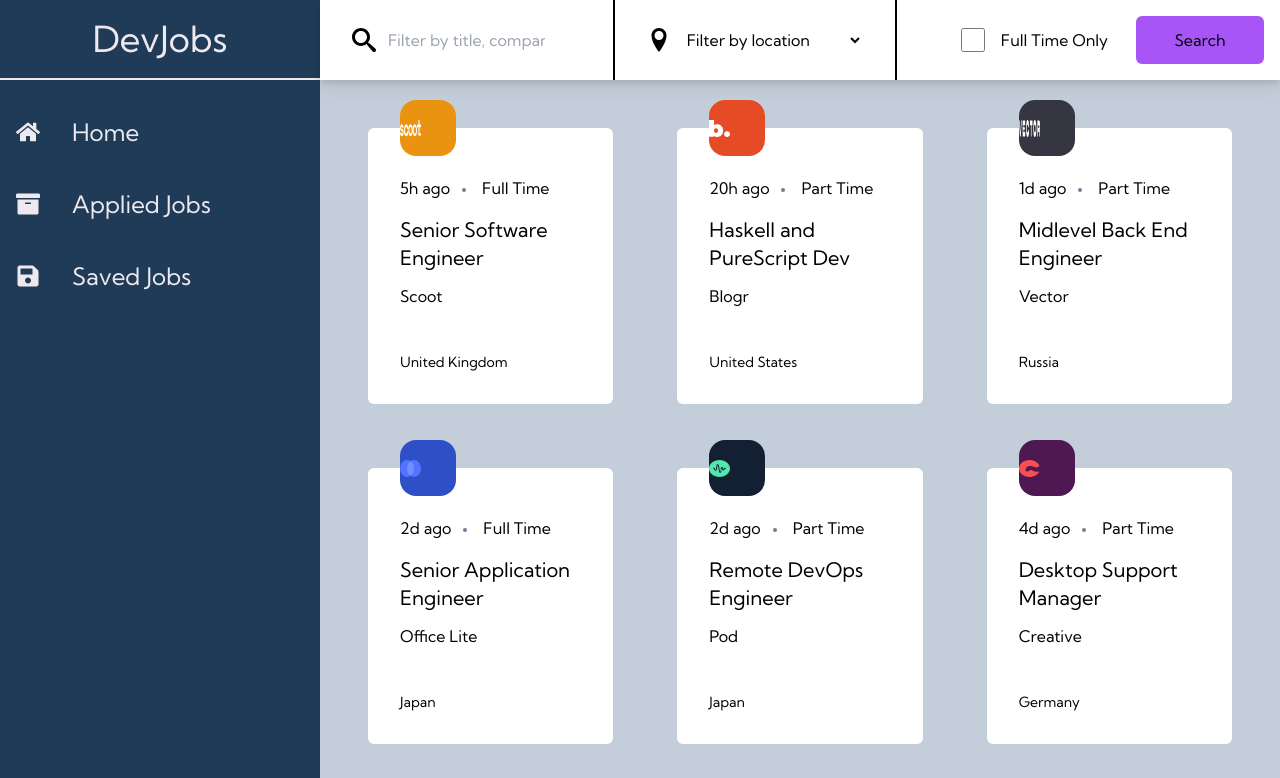
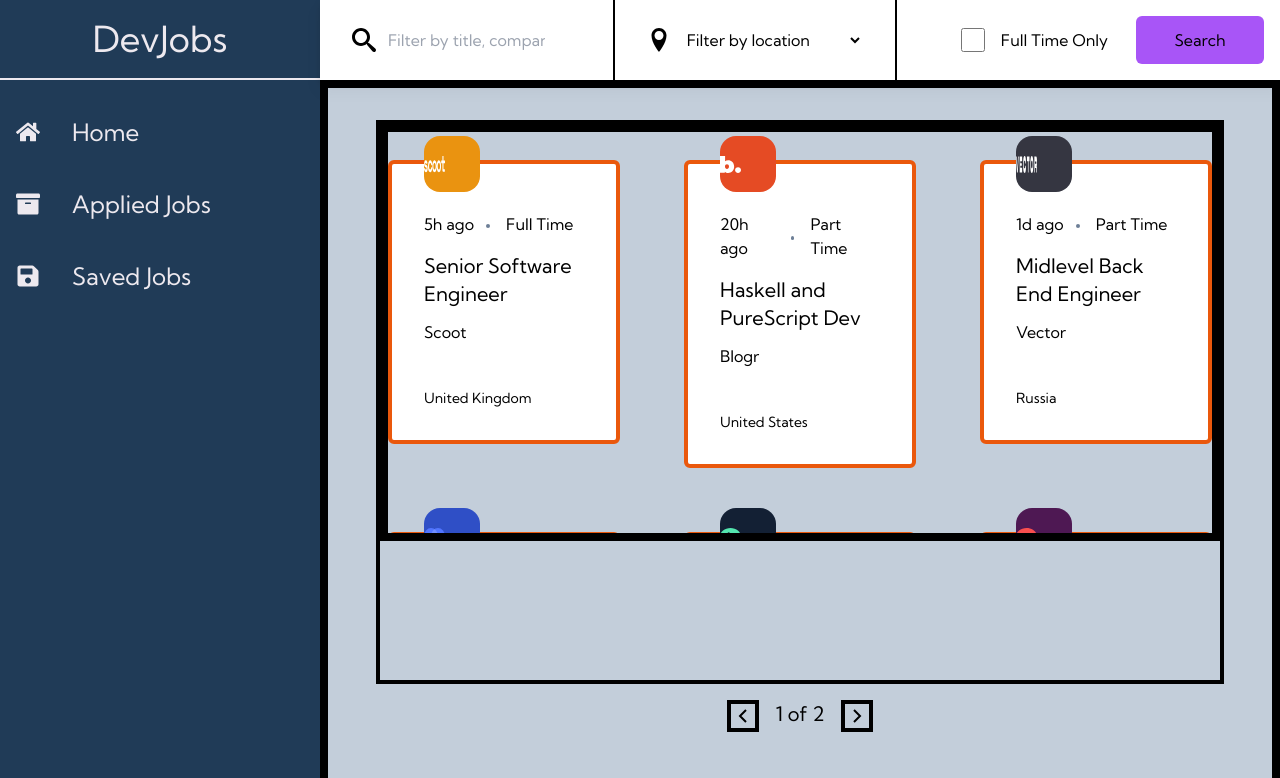
Before and after one commit to Ibarra11/DevJobs, a Next.js app: page / in a window 1280 px wide. Shown: the top 778 px of the page. Built offline with nearby package versions, Linux system fonts and the light colour scheme.

Commit message:
Basic functionality of the pagination component

```diff
--- a/components/jobCard.tsx
+++ b/components/jobCard.tsx
@@ -20,7 +20,7 @@ const JobCard = ({
   location,
 }: Props) => {
   return (
-    <div className="relative bg-white rounded-md p-8 pt-12 ">
+    <div className="relative border-4 border-orange-600 self-start bg-white rounded-md p-8 pt-12 ">
       <div
         style={{ backgroundColor: logoBackground }}
         className="absolute top-0 -translate-y-1/2  w-14 h-14 flex items-center rounded-2xl"
@@ -32,7 +32,7 @@ const JobCard = ({
           alt="company logo"
         />
       </div>
-      <div className="h-full">
+      <div>
         {/* Main Card Content */}
         <div className="mb-11">
           <div className="flex mb-4">
--- a/components/jobList.tsx
+++ b/components/jobList.tsx
@@ -1,4 +1,5 @@
 import JobCard from "./jobCard";
+
 interface Job {
   id: number;
   company: string;
@@ -18,7 +19,7 @@ interface Job {
 }
 const JobList = ({ jobs }: { jobs: Job[] }) => {
   return (
-    <div className="h-full py-12 px-12 grid grid-cols-1 md:grid-cols-2  xl:grid-cols-3 gap-12 md:gap-12 lg:gap-16  ">
+    <div className=" overflow-scroll h-3/4 border-8 pt-7  grid grid-cols-1 md:grid-cols-2  xl:grid-cols-3 gap-12 md:gap-12 lg:gap-16  ">
       {jobs.map((job) => (
         <JobCard key={job.id} {...job} />
       ))}
--- /dev/null
+++ b/components/pagination.tsx
@@ -0,0 +1,44 @@
+import { GrFormNext, GrFormPrevious } from "react-icons/gr";
+
+interface Props {
+  totalCount: number;
+  offset: number;
+  currentPage: number;
+  onPageChange: (direction: "previous" | "next") => void;
+}
+
+const Pagination = ({
+  totalCount,
+  offset,
+  currentPage,
+  onPageChange,
+}: Props) => {
+  const totalPages = Math.ceil(totalCount / offset);
+
+  const handlePageChange = (direction: "previous" | "next") => {
+    if (direction === "previous" && currentPage > 1) {
+      onPageChange("previous");
+    } else if (direction === "next" && currentPage < totalPages) {
+      onPageChange("next");
+    }
+  };
+
+  return (
+    <div className="w-1/2 flex justify-center gap-4">
+      <button
+        className="flex items-center border-4"
+        onClick={() => handlePageChange("previous")}
+      >
+        <GrFormPrevious size={24} />
+      </button>
+      <p className=" text-xl">
+        {currentPage} of {totalPages}
+      </p>
+      <button className="border-4" onClick={() => handlePageChange("next")}>
+        <GrFormNext size={24} />
+      </button>
+    </div>
+  );
+};
+
+export default Pagination;
--- a/data/data.json
+++ b/data/data.json
@@ -285,5 +285,98 @@
         "Take part in decision-making around major architectural choices of the front-end team"
       ]
     }
+  },
+  {
+    "id": 10,
+    "company": "Coffeeroasters",
+    "logo": "./assets/logos/coffeeroasters.svg",
+    "logoBackground": "hsl(29, 60%, 87%)",
+    "position": "Senior Frontend Developer",
+    "postedAt": "1w ago",
+    "contract": "Part Time",
+    "location": "Singapore",
+    "website": "https://example.com/coffeeroasters",
+    "apply": "https://example.com/coffeeroasters/apply",
+    "description": "We’re looking for an experienced Frontend Developer with an eye for Product Design along with a honed set of coding skills and who shares our values around technology. Most importantly, we’d like someone who is collaborative and can work closely with the rest of our team shaping product.",
+    "requirements": {
+      "content": "You will be responsible for executing high quality solutions for customers and contributing to the day-to-day technical excellence of a delivery team. You should have a deep understanding of Modern JavaScript, HTML and CSS, the software development life cycle, and possess the ability to implement and execute standard software architecture patterns.",
+      "items": [
+        "4+ years of experience of Frontend Development",
+        "Expertise with React required",
+        "Expertise with Next.js, Apollo, Typescript, and GraphQL preferred"
+      ]
+    },
+    "role": {
+      "content": "Beyond working closely with our team to build an exciting app, you’ll be leading Frontend development of our React/Next.js product. You’ll be coming up with UI/UX for the app and making architectural decisions for the frontend.",
+      "items": [
+        "Use your thorough understanding of core client-side technologies to architect complex user interactions for desktop and mobile browsers using React",
+        "Create universal JS modules to be used on both the client and the server",
+        "Lead, direct and mentor more junior team members (including code review)",
+        "Cover your code with unit and integration tests written with Jest and Mocha",
+        "Take part in decision-making around major architectural choices of the front-end team"
+      ]
+    }
+  },
+  {
+    "id": 11,
+    "company": "Coffeeroasters",
+    "logo": "./assets/logos/coffeeroasters.svg",
+    "logoBackground": "hsl(29, 60%, 87%)",
+    "position": "Senior Frontend Developer",
+    "postedAt": "1w ago",
+    "contract": "Part Time",
+    "location": "Singapore",
+    "website": "https://example.com/coffeeroasters",
+    "apply": "https://example.com/coffeeroasters/apply",
+    "description": "We’re looking for an experienced Frontend Developer with an eye for Product Design along with a honed set of coding skills and who shares our values around technology. Most importantly, we’d like someone who is collaborative and can work closely with the rest of our team shaping product.",
+    "requirements": {
+      "content": "You will be responsible for executing high quality solutions for customers and contributing to the day-to-day technical excellence of a delivery team. You should have a deep understanding of Modern JavaScript, HTML and CSS, the software development life cycle, and possess the ability to implement and execute standard software architecture patterns.",
+      "items": [
+        "4+ years of experience of Frontend Development",
+        "Expertise with React required",
+        "Expertise with Next.js, Apollo, Typescript, and GraphQL preferred"
+      ]
+    },
+    "role": {
+      "content": "Beyond working closely with our team to build an exciting app, you’ll be leading Frontend development of our React/Next.js product. You’ll be coming up with UI/UX for the app and making architectural decisions for the frontend.",
+      "items": [
+        "Use your thorough understanding of core client-side technologies to architect complex user interactions for desktop and mobile browsers using React",
+        "Create universal JS modules to be used on both the client and the server",
+        "Lead, direct and mentor more junior team members (including code review)",
+        "Cover your code with unit and integration tests written with Jest and Mocha",
+        "Take part in decision-making around major architectural choices of the front-end team"
+      ]
+    }
+  },
+  {
+    "id": 12,
+    "company": "Coffeeroasters",
+    "logo": "./assets/logos/coffeeroasters.svg",
+    "logoBackground": "hsl(29, 60%, 87%)",
+    "position": "Senior Frontend Developer",
+    "postedAt": "1w ago",
+    "contract": "Part Time",
+    "location": "Singapore",
+    "website": "https://example.com/coffeeroasters",
+    "apply": "https://example.com/coffeeroasters/apply",
+    "description": "We’re looking for an experienced Frontend Developer with an eye for Product Design along with a honed set of coding skills and who shares our values around technology. Most importantly, we’d like someone who is collaborative and can work closely with the rest of our team shaping product.",
+    "requirements": {
+      "content": "You will be responsible for executing high quality solutions for customers and contributing to the day-to-day technical excellence of a delivery team. You should have a deep understanding of Modern JavaScript, HTML and CSS, the software development life cycle, and possess the ability to implement and execute standard software architecture patterns.",
+      "items": [
+        "4+ years of experience of Frontend Development",
+        "Expertise with React required",
+        "Expertise with Next.js, Apollo, Typescript, and GraphQL preferred"
+      ]
+    },
+    "role": {
+      "content": "Beyond working closely with our team to build an exciting app, you’ll be leading Frontend development of our React/Next.js product. You’ll be coming up with UI/UX for the app and making architectural decisions for the frontend.",
+      "items": [
+        "Use your thorough understanding of core client-side technologies to architect complex user interactions for desktop and mobile browsers using React",
+        "Create universal JS modules to be used on both the client and the server",
+        "Lead, direct and mentor more junior team members (including code review)",
+        "Cover your code with unit and integration tests written with Jest and Mocha",
+        "Take part in decision-making around major architectural choices of the front-end team"
+      ]
+    }
   }
 ]
--- a/pages/index.tsx
+++ b/pages/index.tsx
@@ -1,10 +1,42 @@
+import { useState, useEffect } from "react";
 import type { NextPage } from "next";
+
 import JobList from "../components/jobList";
+import Pagination from "../components/pagination";
 import data from "../data/data.json";
+const offset = 9;
 const Home: NextPage = () => {
+  const [currentPage, setCurrentPage] = useState(1);
+  const [currentJobs, setCurrentJobs] = useState(
+    data.slice((currentPage - 1) * offset, offset * currentPage)
+  );
+  const changePage = (direction: "previous" | "next") => {
+    if (direction === "previous") {
+      setCurrentPage((page) => page - 1);
+    } else {
+      setCurrentPage((page) => page + 1);
+    }
+  };
+
+  useEffect(() => {
+    setCurrentJobs(
+      data.slice((currentPage - 1) * offset, offset * currentPage)
+    );
+  }, [currentPage]);
+
   return (
-    <div className=" h-full  ">
-      <JobList jobs={data} />
+    <div className=" h-full flex flex-col px-12 pt-8  border-8">
+      <div className="h-3/4 border-4 overflow-hidden">
+        <JobList jobs={currentJobs} />
+      </div>
+      <div className="h-16 flex items-center justify-center  ">
+        <Pagination
+          totalCount={data.length}
+          offset={9}
+          currentPage={currentPage}
+          onPageChange={changePage}
+        />
+      </div>
     </div>
   );
 };
```
